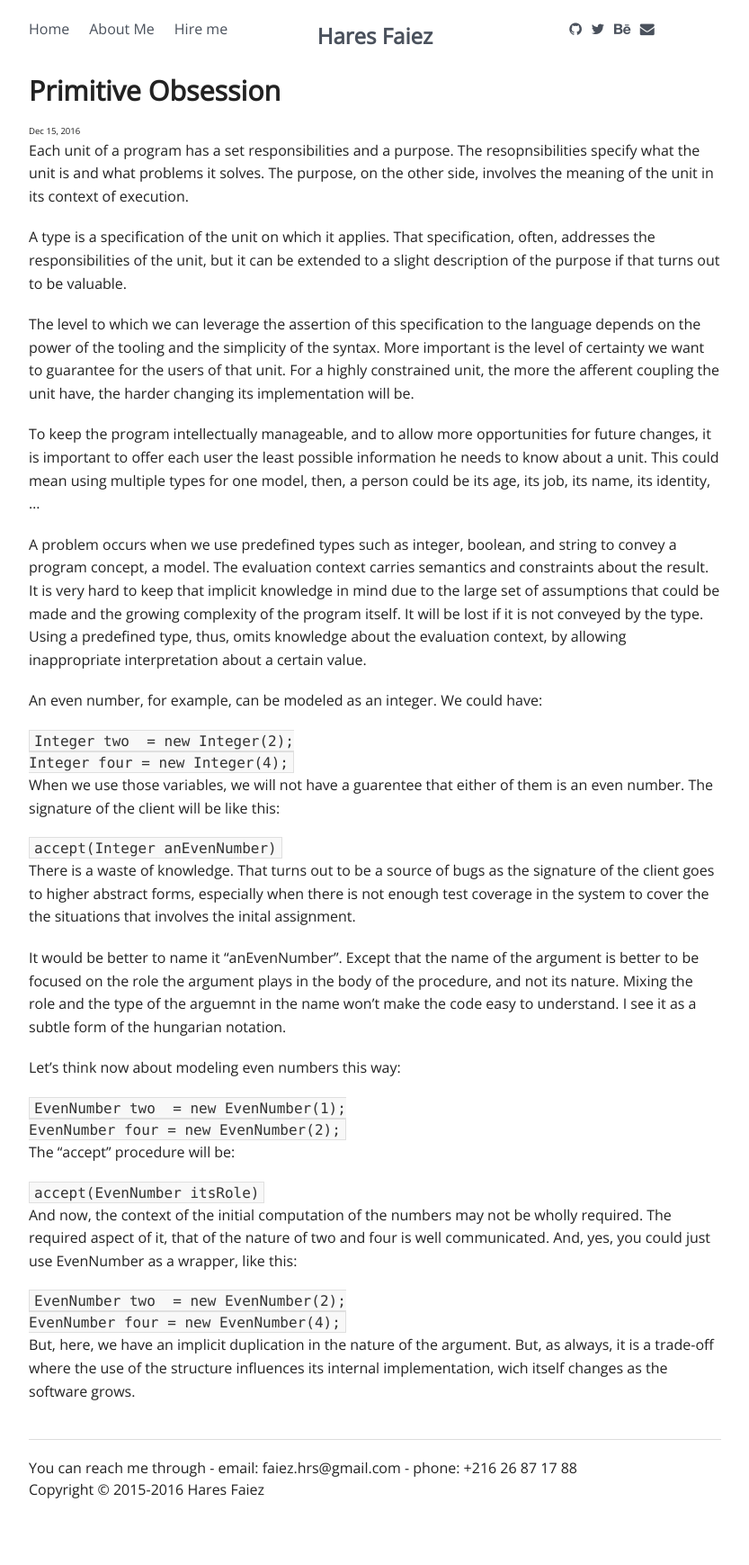
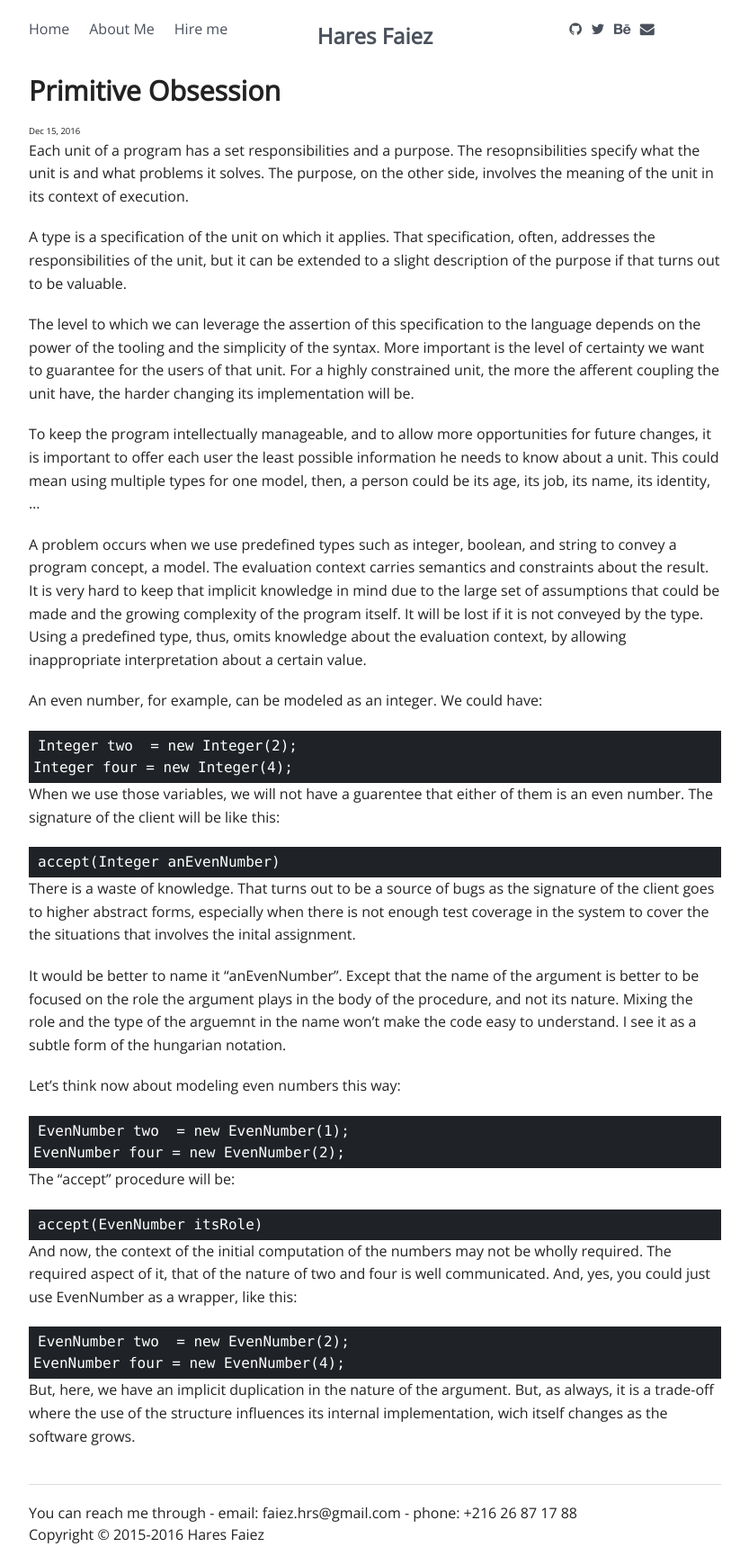
Before and after one commit to haresfaiez/haresfaiez.github.io, a Jekyll site: the page built from _posts/2016-12-15-primitive-obsession.md, in a window 1280 px wide. Shown: the whole page at 90% size, without its empty margins (223-1056 px from the left). Built offline with Jekyll 4.4.1, drawn with Linux system fonts in a browser that asks for light colours; some web fonts are replaced; comment, search, counter and statistics services are not loaded; before the commit the page ends 1689 px from its top, so only the background shows below that.

Commit message:
Change the code samples style

```diff
--- a/_sass/custom/_color.scss
+++ b/_sass/custom/_color.scss
@@ -5,6 +5,8 @@ $hover-color          : #6A7079;
 // custom colors
 $primary-color_dark   : #212121;
 $primary-color_light  : #424546;
+$bg-color             : #ffffff;
+$block-bg-color       : #1F2226;
 
 
 .text-bloc > .primary_bright {
@@ -26,3 +28,13 @@ $primary-color_light  : #424546;
 .text-bloc > p {
  color: $primary-color_light;
 }
+
+.highlighter-rouge {
+  background: $block-bg-color;
+}
+
+.highlighter-rouge code {
+  background: none;
+  color:      $bg-color;
+  border:     none;
+}
--- a/_sass/custom/_spacing.scss
+++ b/_sass/custom/_spacing.scss
@@ -14,3 +14,8 @@
 .horizontal-icons a {
   margin-right: 0.4em;
 }
+
+.highlighter-rouge {
+  width:      100%;
+  padding:    5px;
+}
```
